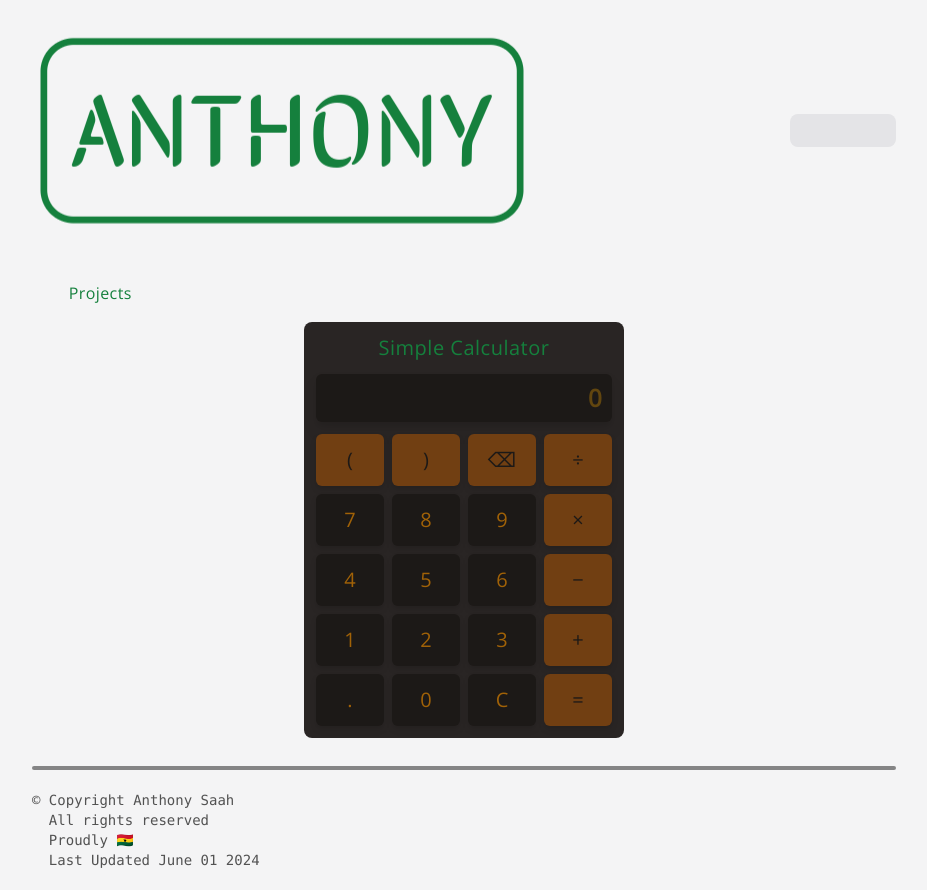
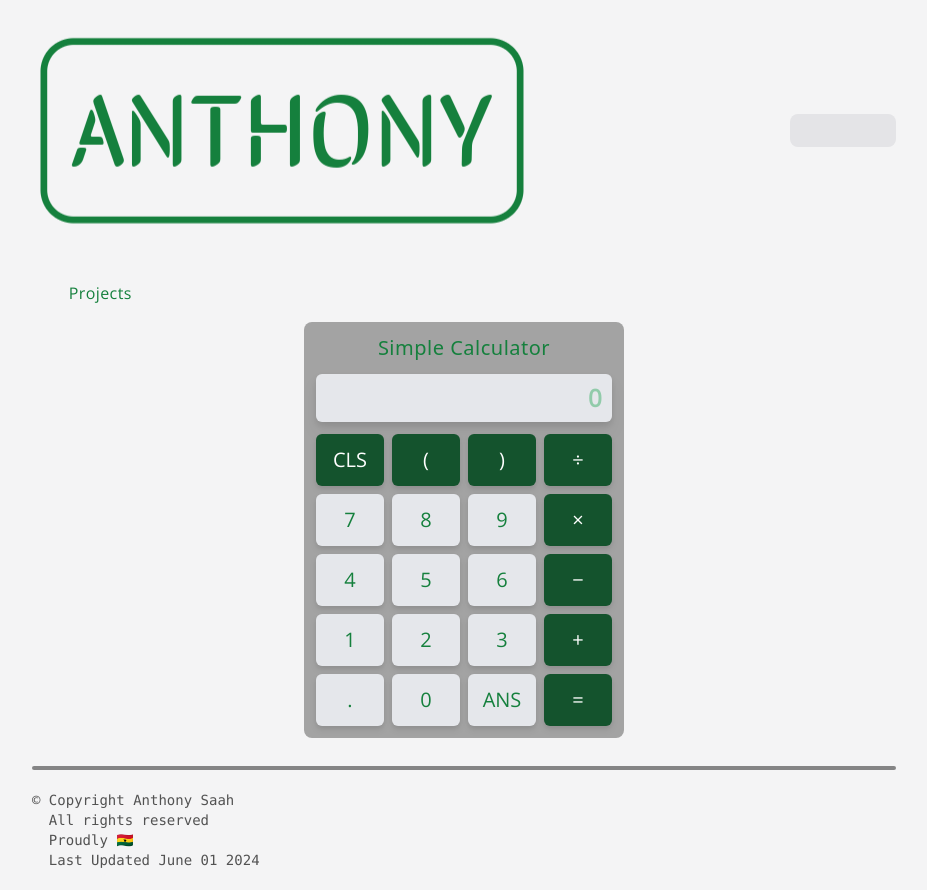
Before and after one commit to thepapisogram/anthony-saah, a Next.js app: page /projects/calculator in a window 1280 px wide. Shown: the whole page, without its empty margins (176-1103 px from the left). Built offline with nearby package versions, Linux system fonts and the light colour scheme; some icons are missing.

Commit message:
Calcutor theming complete

```diff
--- a/app/projects/calculator/page.js
+++ b/app/projects/calculator/page.js
@@ -9,6 +9,7 @@ export default function page() {
 
   const [screen, setScreen] = useState('');
   const [lastSymbol, setLastSymbol] = useState('');
+  const [bracketOpen, setBracketOpen] = useState(false);
 
   // Backspace & Clear
   const backSpace = () => {
@@ -17,6 +18,7 @@ export default function page() {
   const clear = () => {
     setLastSymbol('')
     setScreen('')
+    setBracketOpen(false);
   }
 
   // 0 - 9
@@ -26,13 +28,13 @@ export default function page() {
   // .
   const insPoint = () => {
     if (screen == '') setScreen('0.');
-    else if (lastSymbol == "." && screen.endsWith('.')) console.log('err: . is last symbol');
+    else if (screen.endsWith('(')) setScreen(`${screen}0.`)
+    else if (lastSymbol == ".") console.log('err: . is last symbol');
     else if (lastSymbol == '.') console.log('err: . is the last symbol');
     else if (lastSymbol == "+" || lastSymbol == "-" || lastSymbol == "/" || lastSymbol == "*"){
       if (!screen.endsWith('.')) setScreen(`${screen}.`);
       else setScreen(`${screen}0.`)
     }
-    else if (lastSymbol == "." && !screen.endsWith('.')) setScreen(`${screen}0.`);
     else if (lastSymbol == '') setScreen(`${screen}.`);
     else setScreen(`${screen}0.`)
 
@@ -52,26 +54,62 @@ export default function page() {
     setLastSymbol(op)
   }
 
+  // ( )
+  const bracketHandler = (bracket) => {
+    if(bracket == '('){
+      if(bracketOpen === true){
+        if(screen.endsWith(bracket)) console.log(`err: ending with ${bracket}`)
+        else if(screen.endsWith('.')) console.log('err: ending with a .')
+        else if (screen.endsWith("+") || screen.endsWith("-") || screen.endsWith("/") || screen.endsWith("*")) console.log('err. ending with operand')
+        else console.log('( is still open')
+      } else{
+        if(screen === '') setScreen('(');
+        else if (lastSymbol === '') setScreen(`${screen}*(`)
+        else if (screen.endsWith("+") || screen.endsWith("-") || screen.endsWith("/") || screen.endsWith("*")){
+          setScreen(`${screen}(`)
+        }
+        else if (screen.endsWith('.')) console.log('err: ending with .')
+        else setScreen(`${screen}*(`);
+        setBracketOpen(true);
+      }
+      setBracketOpen(true)
+    } else{
+      if (bracketOpen === true) {
+        if(screen === '') console.log('err: no open bracket');
+        else if (screen.endsWith(bracket)) console.log(`err: ending with ${bracket}`)
+        else if (screen.endsWith('(')) setScreen(`${screen}1)`)
+        else setScreen(`${screen})`)
+        setBracketOpen(false)
+      }
+    }
+  }
+
   // =
   const insAns = () => {
-    const answer = eval(screen).toFixed(1);
-    if(answer.endsWith('.0')) setScreen(`${answer.slice(0, -2)}`);
+    let answer = eval(screen).toFixed(1);
+    if(answer.endsWith('.0')){
+      setScreen(`${answer.slice(0, -2)}`);
+      answer = answer.slice(0, -2);
+    }
     else setScreen(`${answer}`);
 
     if (answer.includes('.')) setLastSymbol('.');
     else setLastSymbol('');
+
+    setBracketOpen(false);
   }
 
   return (
     <div className="p-2 my-3">
       <BackLink link="/projects" text="Projects" />
-      <div className="bg-stone-800 w-full md:w-80 mx-auto rounded-lg p-3">
-        <h1 className="text-center head-text tracking-wide font-thin text-xl">Simple Calculator</h1>
+      <div className="calculator">
+        <h1 className="calc-text head-text">Simple Calculator</h1>
         <input type="text" className="calc-input" placeholder="0" value={screen} readOnly />
         <div className="grid grid-cols-4 gap-2">
-          <button className="edge-btn">(</button>
-          <button className="edge-btn">)</button>
-          <button className="edge-btn" onClick={backSpace}>&#x232B;</button>
+          <button className="edge-btn" onClick={clear}>CLS</button>
+          <button className="edge-btn" onClick={(e) => bracketHandler(e.target.innerText)}>(</button>
+          <button className="edge-btn" onClick={(e) => bracketHandler(e.target.innerText)}>)</button>
+          {/* <button className="edge-btn" onClick={backSpace}>&#x232B;</button> */}
           <button className="edge-btn" onClick={() => insOp('/')}>&divide;</button>
           <button className="reg-btn" onClick={(e) => insNum(e.target.innerText)}>7</button>
           <button className="reg-btn" onClick={(e) => insNum(e.target.innerText)}>8</button>
@@ -80,14 +118,14 @@ export default function page() {
           <button className="reg-btn" onClick={(e) => insNum(e.target.innerText)}>4</button>
           <button className="reg-btn" onClick={(e) => insNum(e.target.innerText)}>5</button>
           <button className="reg-btn" onClick={(e) => insNum(e.target.innerText)}>6</button>
-          <button className="edge-btn" onClick={ (e) => insOp(e.target.innerText)}>&minus;</button>
+          <button className="edge-btn" onClick={ (e) => insOp('-')}>&minus;</button>
           <button className="reg-btn" onClick={(e) => insNum(e.target.innerText)}>1</button>
           <button className="reg-btn" onClick={(e) => insNum(e.target.innerText)}>2</button>
           <button className="reg-btn" onClick={(e) => insNum(e.target.innerText)}>3</button>
           <button className="edge-btn" onClick={ (e) => insOp(e.target.innerText)}>+</button>
           <button className="reg-btn" onClick={() => insPoint()}>&#46;</button>
           <button className="reg-btn" onClick={(e) => insNum(e.target.innerText)}>0</button>
-          <button className="reg-btn" onClick={clear}>C</button>
+          <button className="reg-btn">ANS</button>
           <button className="edge-btn" onClick={insAns}>&#61;</button>
         </div>
       </div>
--- a/app/styles/projects/calculator.css
+++ b/app/styles/projects/calculator.css
@@ -1,13 +1,21 @@
+.calculator{
+    @apply bg-neutral-400 dark:bg-stone-800 w-full md:w-80 mx-auto rounded-lg p-3
+}
+
+.calc-text{
+    @apply text-center tracking-wide font-normal font-sans text-xl
+}
+
 .calc-input{
-    @apply bg-stone-900 w-full p-2 rounded-md text-right font-bold tracking-widest text-2xl outline-none placeholder:opacity-40 placeholder:text-yellow-600 text-yellow-600 drop-shadow-lg my-3
+    @apply bg-gray-200 dark:bg-stone-900 w-full p-2 rounded-md text-right font-bold tracking-widest text-2xl outline-none placeholder:opacity-40 placeholder:text-green-600  text-green-600 dark:placeholder:text-yellow-600 dark:text-yellow-600 drop-shadow-lg my-3 transition-all
 }
 
 .edge-btn{
-    @apply bg-yellow-900 text-xl p-3 rounded-md drop-shadow-md outline-none
-    hover:bg-yellow-950
+    @apply bg-green-900 text-white dark:bg-yellow-900 dark:text-stone-900 text-xl p-3 rounded-md drop-shadow-md outline-none transition-all
+    dark:hover:bg-yellow-950 hover:bg-green-950
 }
 
 .reg-btn{
-    @apply transition-all bg-stone-900 text-yellow-700 text-xl p-3 rounded-md drop-shadow-md outline-none
+    @apply transition-all bg-gray-200 text-green-700 dark:bg-stone-900 dark:text-yellow-700 text-xl p-3 rounded-md drop-shadow-md outline-none transition-all
     hover:bg-stone-950 hover:text-yellow-600
 }
```
Also changed, not shown: tracker.txt (added).
